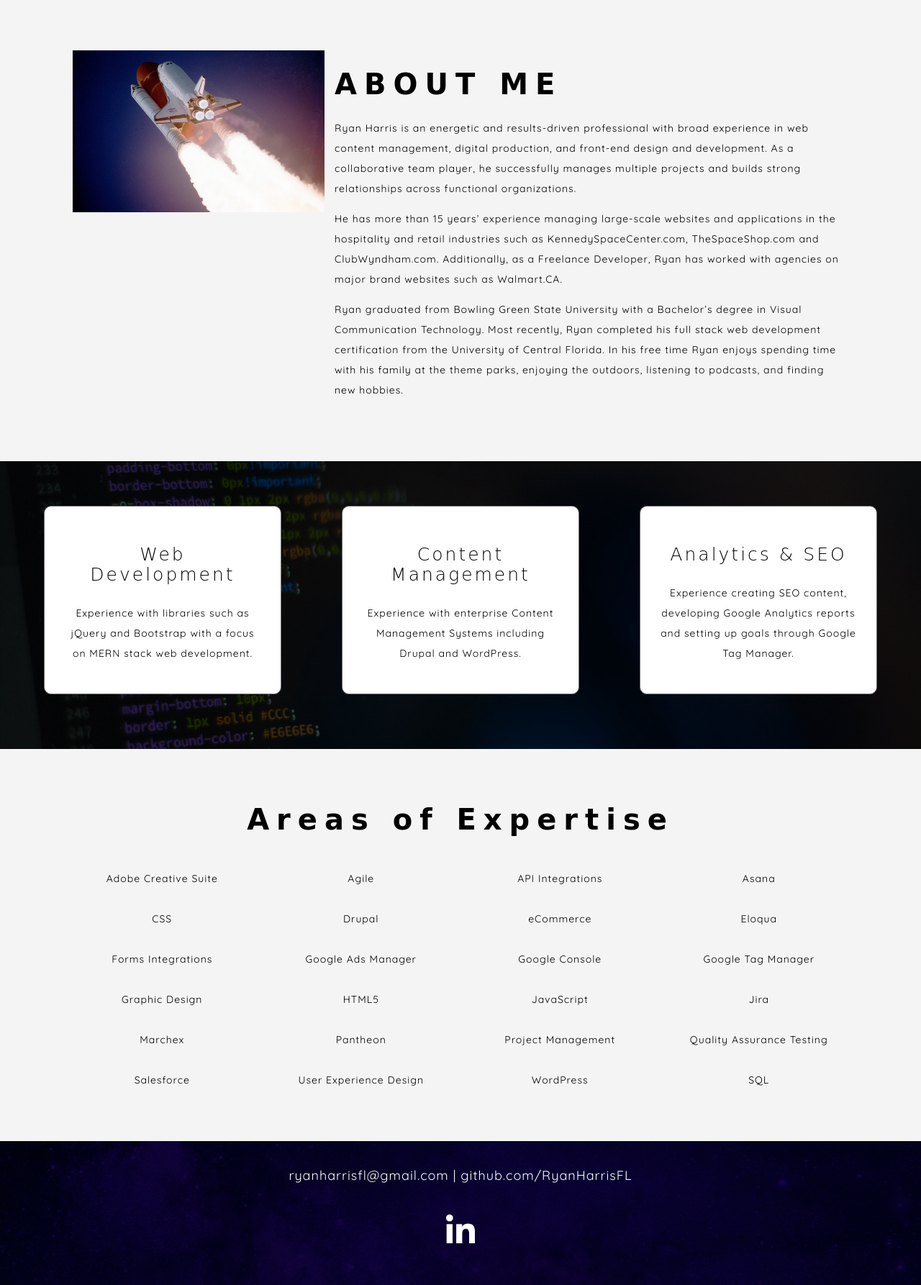
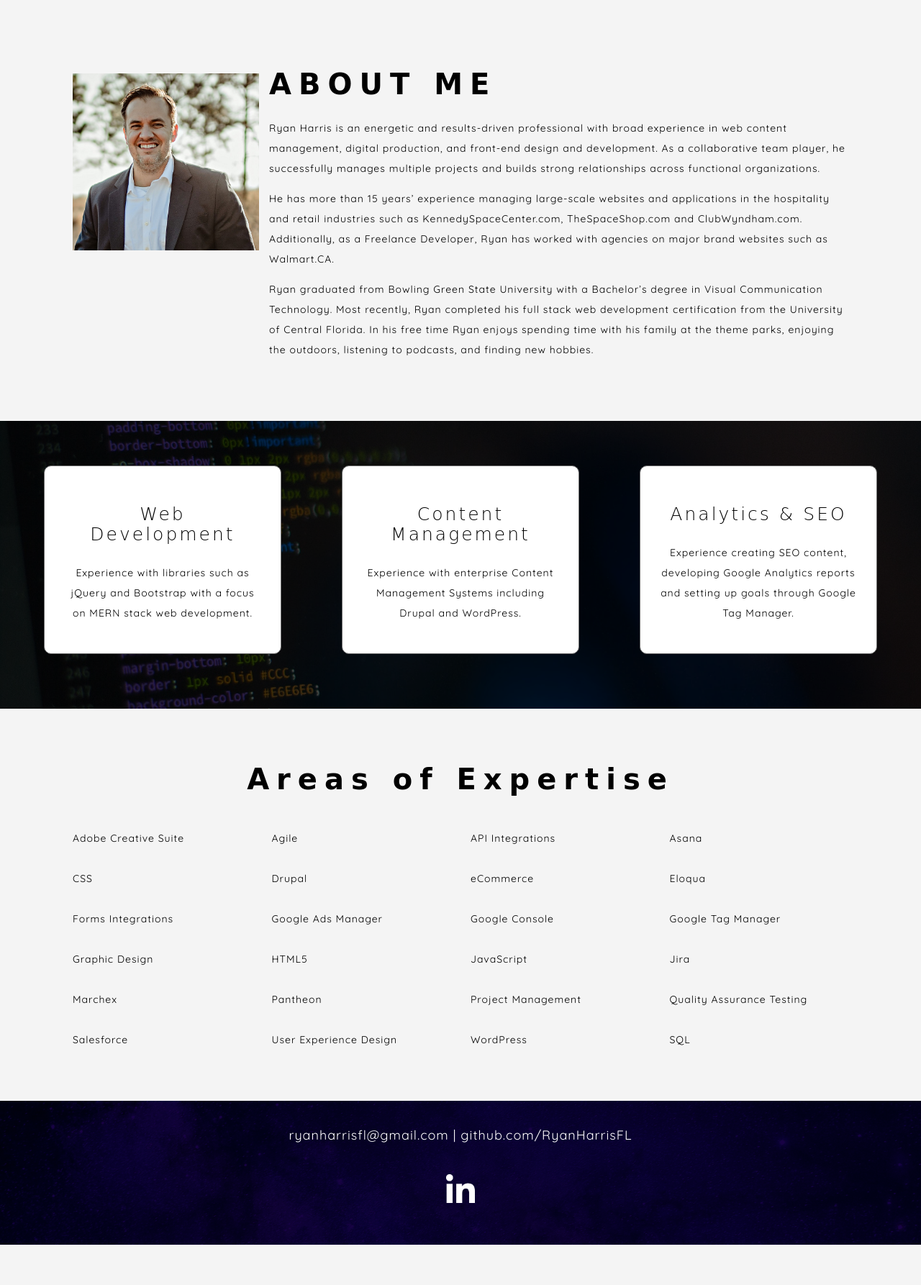
Before and after one commit to RyanHarrisFL/resume-site, a PHP site: page / in a window 1280 px wide. Shown: the part 801-2587 px from the top of the page at 72% size. After the commit the page ends 2531 px from the top, so only its background shows below. Run offline with PHP 8.4, Linux system fonts and the light colour scheme; some web fonts are replaced.

Commit message:
Fixing margin issue with bio image

```diff
--- a/index.html
+++ b/index.html
@@ -35,7 +35,7 @@
 
     <section class="section section-light">
       <div class="grid">
-        <div class="img-card"><img class="intro-image" src="/assets/img/pexels-pixabay-2159.jpg" alt="space shuttle"></div>
+        <div class="img-card"><img class="intro-image" src="/assets/img/headshot.jpg" alt="space shuttle"></div>
         <div class="about-me"><h2>ABOUT ME</h2><p>Ryan Harris is an energetic and results-driven professional with broad experience in web content management, digital production, and front-end design and development. As a collaborative team player, he successfully manages multiple projects and builds strong relationships across functional organizations.</p><p>He has more than 15 years’ experience managing large-scale websites and applications in the hospitality and retail industries such as KennedySpaceCenter.com, TheSpaceShop.com and ClubWyndham.com. Additionally, as a Freelance Developer, Ryan has worked with agencies on major brand websites such as Walmart.CA.</p><p>Ryan graduated from Bowling Green State University with a Bachelor’s degree in Visual Communication Technology. Most recently, Ryan completed his full stack web development certification from the University of Central Florida. In his free time Ryan enjoys spending time with his family at the theme parks, enjoying the outdoors, listening to podcasts, and finding new hobbies.</p></div>
       </div>
     </section>
--- a/style.css
+++ b/style.css
@@ -255,14 +255,6 @@
   }
 }
 
-@media (max-height: 450px) {
-
-  .ptext {
-    top: 10%;
-  }
-
-}
-
 @media (max-width: 786px) {
   .ptext {
     top: 25%;
@@ -310,6 +302,7 @@
   .grid {
     display: grid;
     grid-template-columns: repeat(12, 1fr);
+    justify-items: start;
     grid-gap: 1rem;
     max-width: 1200px;
     margin: auto;
@@ -317,11 +310,12 @@
   }
 
   .img-card {
-    grid-column: 1 / span 4;
+    grid-column: 1 / span 3;
+    margin-top: 32.2px;
   }
 
   .about-me {
-    grid-column: 5 / span 8;
+    grid-column: 4 / span 9;
   }
 
   .bio {
```
Also changed, not shown: assets/img/headshot.jpg (added).
